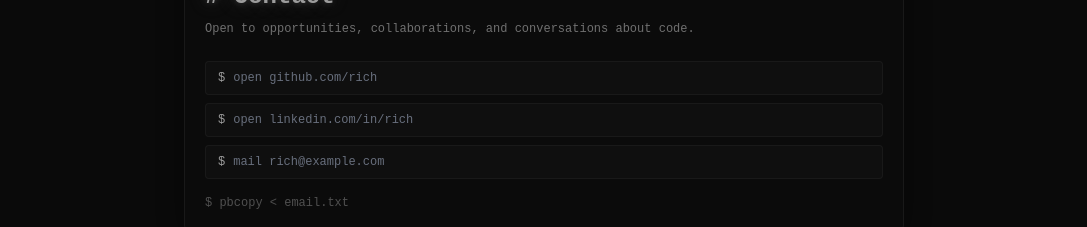
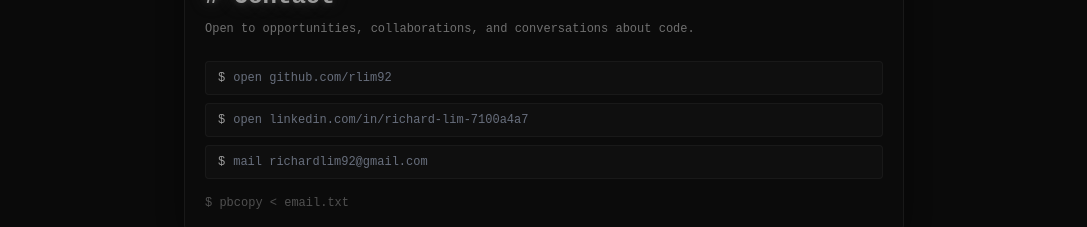
Before and after one commit to rlim92/null, a React (Vite) app: page / in a window 1280 px wide. Shown: the part 2240-2467 px from the top of the page, without its empty margins (96-1183 px from the left). Built offline with nearby package versions, Linux system fonts and the light colour scheme; no server answers; a web font is replaced by a local one.

Commit message:
Update contact info and GitHub links with real details

```diff
--- a/src/components/sections/Contact.tsx
+++ b/src/components/sections/Contact.tsx
@@ -4,9 +4,9 @@ import { useElement } from '../../context/ElementContext'
 import TerminalWindow from '../ui/TerminalWindow'
 
 const LINKS = [
-  { label: 'GitHub', href: 'https://github.com/rich', cmd: 'open github.com/rich' },
-  { label: 'LinkedIn', href: 'https://linkedin.com/in/rich', cmd: 'open linkedin.com/in/rich' },
-  { label: 'Email', href: 'mailto:rich@example.com', cmd: 'mail rich@example.com' },
+  { label: 'GitHub', href: 'https://github.com/rlim92', cmd: 'open github.com/rlim92' },
+  { label: 'LinkedIn', href: 'https://www.linkedin.com/in/richard-lim-7100a4a7/', cmd: 'open linkedin.com/in/richard-lim-7100a4a7' },
+  { label: 'Email', href: 'mailto:richardlim92@gmail.com', cmd: 'mail richardlim92@gmail.com' },
 ]
 
 export default function Contact() {
@@ -14,7 +14,7 @@ export default function Contact() {
   const [copied, setCopied] = useState(false)
 
   const copyEmail = () => {
-    navigator.clipboard.writeText('rich@example.com')
+    navigator.clipboard.writeText('richardlim92@gmail.com')
     setCopied(true)
     setTimeout(() => setCopied(false), 2000)
   }
--- a/src/data/projects.ts
+++ b/src/data/projects.ts
@@ -24,7 +24,7 @@ export const PROJECTS: Project[] = [
     ],
     architecture: 'React + Visx + TanStack Query → WebSocket/SSE → Hono Server (Bun) → PostgreSQL + Drizzle ORM → Redis pub/sub (multi-client sync)',
     tech: ['React', 'TypeScript', 'Visx', 'TanStack Query', 'Hono', 'WebSocket', 'Drizzle', 'PostgreSQL', 'Redis', 'Docker'],
-    github: 'https://github.com/rich/volcano',
+    github: 'https://github.com/rlim92/volcano',
     live: PROJECT_URLS.volcano,
     hotspot: { x: 14, y: 20 },
   },
@@ -44,7 +44,7 @@ export const PROJECTS: Project[] = [
     ],
     architecture: 'Next.js + Vercel AI SDK → FastAPI Backend → Document Processor → LlamaIndex Pipeline → pgvector + BM25 Index → Reranker → Claude API → PostgreSQL (metadata) + S3 (files)',
     tech: ['Next.js', 'Vercel AI SDK', 'Python', 'FastAPI', 'LlamaIndex', 'pgvector', 'PostgreSQL', 'Claude API', 'Docker'],
-    github: 'https://github.com/rich/tsunami',
+    github: 'https://github.com/rlim92/tsunami',
     live: PROJECT_URLS.tsunami,
     hotspot: { x: 88, y: 55 },
   },
@@ -64,7 +64,7 @@ export const PROJECTS: Project[] = [
     ],
     architecture: 'React Canvas + Yjs Bindings → PartyKit (Cloudflare Edge) → y-partyserver (native Yjs sync) → CRDT conflict resolution → Durable Object storage (persistence)',
     tech: ['React', 'TypeScript', 'Yjs', 'PartyKit', 'Canvas API', 'Tailwind'],
-    github: 'https://github.com/rich/supercell',
+    github: 'https://github.com/rlim92/supercell',
     live: PROJECT_URLS.supercell,
     hotspot: { x: 32, y: 72 },
   },
@@ -84,7 +84,7 @@ export const PROJECTS: Project[] = [
     ],
     architecture: 'CLI Entry (Commander.js) → Ink TUI Components → Inquirer.js Prompts → Template Engine (EJS) → Git Diff Parser → Claude API → Platform Deploy Scripts → npm Registry',
     tech: ['Bun', 'TypeScript', 'Commander.js', 'Ink', 'Claude API', 'Inquirer.js', 'Picocolors', 'npm'],
-    github: 'https://github.com/rich/tornado',
+    github: 'https://github.com/rlim92/tornado',
     live: PROJECT_URLS.tornado,
     hotspot: { x: 72, y: 16 },
   },
--- a/src/data/terminal.ts
+++ b/src/data/terminal.ts
@@ -182,11 +182,9 @@ export function executeCommand(
           '',
           '  Reach out:',
           '',
-          '  GitHub:   github.com/rich',
-          '  LinkedIn: linkedin.com/in/rich',
-          '  Email:    rich@example.com',
-          '',
-          '  [ Replace with your real links ]',
+          '  GitHub:   github.com/rlim92',
+          '  LinkedIn: linkedin.com/in/richard-lim-7100a4a7',
+          '  Email:    richardlim92@gmail.com',
           '',
         ],
       }
```
